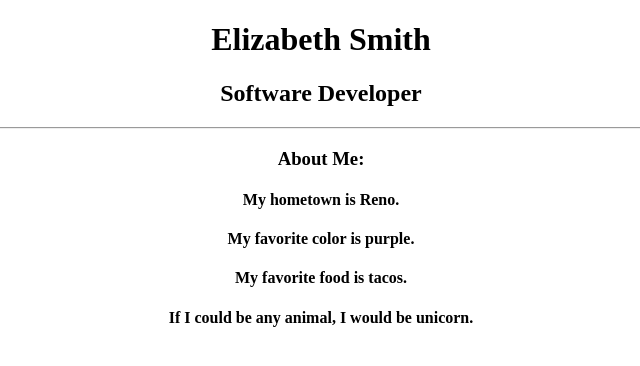
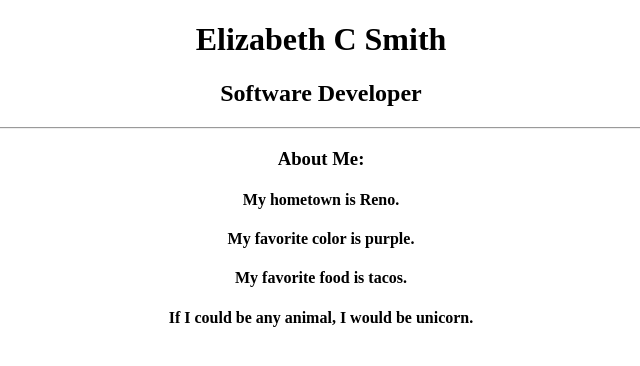
Before and after one commit to elizabethcharlene/my-profile, a plain HTML site: page index.html in a window 1280 px wide. Shown: the whole page, without its empty margins (319-959 px from the left). Drawn offline with Linux system fonts and the light colour scheme.

Commit message:
updated info

```diff
--- a/index.html
+++ b/index.html
@@ -7,7 +7,7 @@
 		  </head>
 		  <body>
 			<div align="center">
-				<h1>Elizabeth Smith</h1>
+				<h1>Elizabeth C Smith</h1>
 				<h2>Software Developer</h2>
 				<hr>
 				<h3>About Me:</h3>
```
